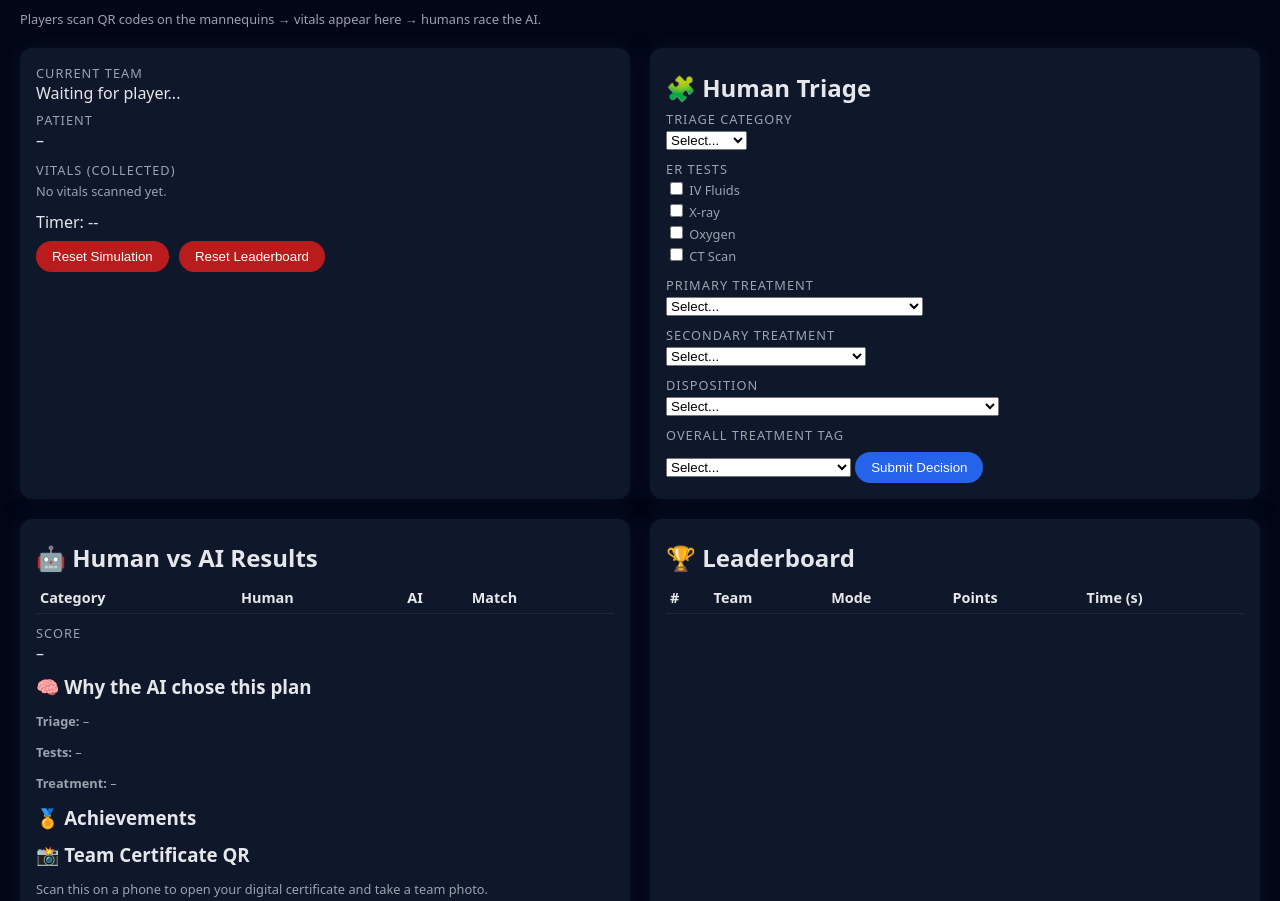
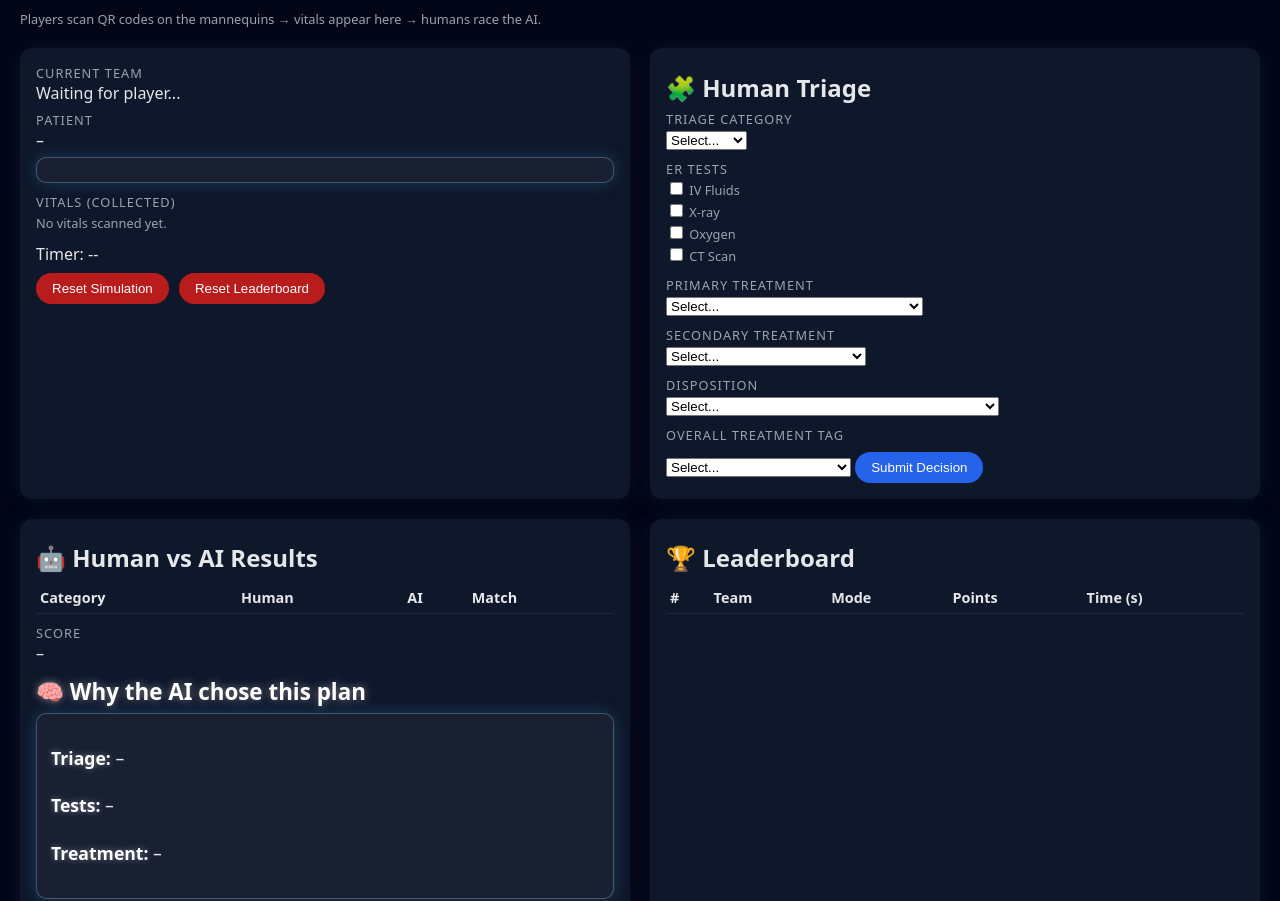
Before and after one commit to liel0/triage-game, a website: page Public/index.html in a window 1280 px wide. Shown: the part 72-973 px from the top of the page. Drawn offline with nearby package versions, Linux system fonts and the light colour scheme; no server answers.

Commit message:
Update index.html

```diff
--- a/Public/index.html
+++ b/Public/index.html
@@ -93,6 +93,42 @@
     #achievementsList li {
       margin-bottom: 4px;
     }
+
+    /* ---- improved readability + glow ---- */
+    .big-text {
+      font-size: 1.1rem;
+      line-height: 1.7;
+      color: #e2e8f0;
+    }
+
+    .glow-title {
+      font-size: 1.4rem;
+      font-weight: 700;
+      color: #fff;
+      text-shadow: 0 0 8px rgba(255, 255, 255, 0.45);
+      margin-top: 12px;
+      margin-bottom: 6px;
+    }
+
+    .glow-box {
+      background: rgba(255, 255, 255, 0.04);
+      border-radius: 10px;
+      padding: 12px 14px;
+      margin-top: 6px;
+      border: 1px solid rgba(148, 163, 184, 0.4);
+      box-shadow: 0 0 16px rgba(56, 189, 248, 0.22);
+    }
+
+    .glow-box li {
+      margin-bottom: 6px;
+      font-size: 1.02rem;
+    }
+
+    .important-text {
+      color: #fff;
+      font-weight: 600;
+      text-shadow: 0 0 6px rgba(255, 255, 255, 0.4);
+    }
   </style>
 </head>
 
@@ -110,7 +146,7 @@
 
       <div class="label">Patient</div>
       <div class="value" id="patientInfo">–</div>
-      <div class="small" id="patientNarrative"></div>
+      <div id="patientNarrative" class="glow-box big-text"></div>
 
       <div class="label" style="margin-top: 10px;">Vitals (collected)</div>
       <div id="vitalsList">
@@ -207,17 +243,17 @@
 
       <div class="small" id="scoreBreakdown"></div>
 
-      <h3 style="margin-top: 10px;">🧠 Why the AI chose this plan</h3>
-      <div class="small" id="explanationBox">
-        <p><strong>Triage:</strong> <span id="explainTriage">–</span></p>
-        <p><strong>Tests:</strong> <span id="explainTests">–</span></p>
-        <p><strong>Treatment:</strong> <span id="explainTreatment">–</span></p>
+      <h3 class="glow-title">🧠 Why the AI chose this plan</h3>
+      <div id="explanationBox" class="glow-box big-text">
+        <p><span class="important-text">Triage:</span> <span id="explainTriage">–</span></p>
+        <p><span class="important-text">Tests:</span> <span id="explainTests">–</span></p>
+        <p><span class="important-text">Treatment:</span> <span id="explainTreatment">–</span></p>
       </div>
 
-      <h3 style="margin-top: 10px;">🏅 Achievements</h3>
-      <ul id="achievementsList" class="small"></ul>
+      <h3 class="glow-title">🏅 Achievements</h3>
+      <ul id="achievementsList" class="glow-box big-text"></ul>
 
-      <h3 style="margin-top: 10px;">📸 Team Certificate QR</h3>
+      <h3 class="glow-title">📸 Team Certificate QR</h3>
       <p class="small">Scan this on a phone to open your digital certificate and take a team photo.</p>
       <div id="certificateQr"></div>
     </div>
@@ -271,9 +307,7 @@
 
     let timerInterval = null;
     let timerStart = null;
-    let certificateQrInstance = null;
 
-    // TIMER
     function startTimer(durationSeconds) {
       timerStart = performance.now();
       const endTime = timerStart + durationSeconds * 1000;
@@ -324,11 +358,9 @@
       timerDisplayEl.textContent = "Timer: --";
     }
 
-    // STATE UPDATE
     socket.on("stateUpdate", (data) => {
       currentGame = data.currentGame || null;
 
-      // Render leaderboard
       leaderboardBody.innerHTML = "";
       (data.leaderboard || []).forEach((entry, i) => {
         const tr = document.createElement("tr");
@@ -356,7 +388,6 @@
       patientNarrativeEl.textContent = currentGame.patientNarrative || "";
     });
 
-    // VITALS – no duplicates
     socket.on("vitalScanned", (payload) => {
       if (
         vitalsListEl.firstChild &&
@@ -384,7 +415,6 @@
       startTimer(payload.triageTimerSeconds || 60);
     });
 
-    // RESULTS
     socket.on("resultsReady", (result) => {
       stopTimerAndFreeze();
 
@@ -420,8 +450,7 @@
         if (r.category === "Triage" || r.category === "Treatment Tag" || r.category === "Tests") {
           match = r.human === r.ai ? "✅" : "❌";
         } else if (r.category.startsWith("Treatment Plan")) {
-          match =
-            r.human === r.ai ? "✅" : "❌";
+          match = r.human === r.ai ? "✅" : "❌";
         } else if (r.category === "Time") {
           match =
             parseFloat(result.human.timeSeconds) < parseFloat(result.ai.aiTimeSeconds)
@@ -448,12 +477,10 @@
         +${bd.under30} Under 30 s
       `;
 
-      // Explanations
       explainTriageEl.textContent = result.explanations.triage;
       explainTestsEl.textContent = result.explanations.tests;
       explainTreatmentEl.textContent = result.explanations.treatment;
 
-      // Achievements
       achievementsListEl.innerHTML = "";
       (result.achievements || []).forEach(a => {
         const li = document.createElement("li");
@@ -461,7 +488,6 @@
         achievementsListEl.appendChild(li);
       });
 
-      // Certificate QR
       const certificateUrl =
         `${window.location.origin}/certificate.html` +
         `?team=${encodeURIComponent(result.playerName)}` +
@@ -470,14 +496,13 @@
         `&patient=${encodeURIComponent(result.patientName)}`;
 
       certificateQrEl.innerHTML = "";
-      certificateQrInstance = new QRCode(certificateQrEl, {
+      new QRCode(certificateQrEl, {
         text: certificateUrl,
         width: 120,
         height: 120
       });
     });
 
-    // BUTTONS
     document.getElementById("resetBtn").onclick = () => {
       socket.emit("resetGame");
       resetTimerDisplay();
```
